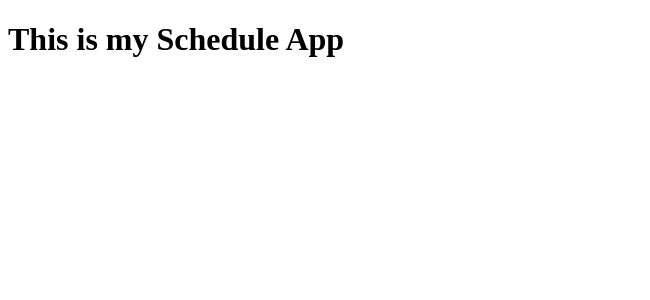
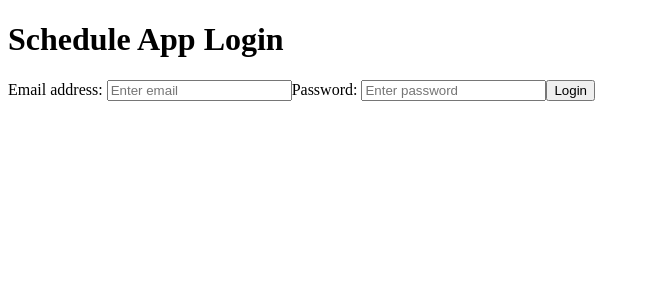
Before and after one commit to Mfloyd10/schedule-app, a React (Vite) app: page /login in a window 1280 px wide. Shown: the top 300 px of the page, without its empty margins (0-650 px from the left). Built offline with nearby package versions, Linux system fonts and the light colour scheme; no server answers.

Commit message:
Set up supabase client and project structure

```diff
--- a/src/App.jsx
+++ b/src/App.jsx
@@ -1,13 +1,17 @@
-import { useState } from 'react'
-import './App.css'
+import { BrowserRouter, Routes, Route, Navigate } from 'react-router-dom'
+import Login from './pages/Login'
+import Dashboard from './pages/Dashboard'
 
 function App() {
-
-  return (
-    <main>
-      <h1>This is my Schedule App</h1>
-    </main>
-  )
+    return (
+        <BrowserRouter>
+            <Routes>
+                <Route path="/" element={<Navigate to="/login" />} />
+                <Route path="/login" element={<Login />} />
+                <Route path="/dashboard" element={<Dashboard />} />
+            </Routes>
+        </BrowserRouter>
+    )
 }
 
 export default App
--- /dev/null
+++ b/src/pages/Dashboard.jsx
@@ -0,0 +1,22 @@
+import { useEffect, useState } from 'react'
+import { useNavigate } from 'react-router-dom'
+import { supabase } from '../supabaseClient'
+
+export default function Dashboard() {
+    const [session, setSession] = useState(null)
+    const navigate = useNavigate()
+
+    useEffect(() => {
+        supabase.auth.getSession().then(({ data: { session } }) => {
+            if (!session) {
+                navigate('/login')
+            } else {
+                setSession(session)
+            }
+        })
+    }, [])
+
+    if (!session) return null
+
+    return <div>Dashboard</div>
+}
--- /dev/null
+++ b/src/pages/Login.jsx
@@ -0,0 +1,74 @@
+import {useEffect, useState} from 'react'
+import {data, useNavigate} from 'react-router-dom'
+import {supabase} from '../supabaseClient'
+
+export default function Login() {
+
+    const [email, setEmail] = useState('')
+    const [password, setPassword] = useState('')
+    const [error, setError] = useState('')
+    const [loading, setLoading] = useState(false)
+    const navigate = useNavigate()
+
+    const handleLogin = async (e) => {
+        e.preventDefault()
+        setLoading(true)
+        setError('')
+
+        const { error } = await supabase.auth.signInWithPassword({ email, password })
+
+        if (error) {
+            setError('Invalid email or password')
+            setLoading(false)
+        } else {
+            navigate('/dashboard')
+        }
+
+    }
+
+    //Renable after testing.
+    /*useEffect(() => {
+        supabase.auth.getSession().then(({ data: { session } }) => {
+            if (session) {
+                navigate('/dashboard')
+            }
+        })
+    }, [])*/
+
+    return (
+        <>
+            <header>
+                <h1>Schedule App Login</h1>
+            </header>
+
+            <main className="login">
+                <form onSubmit={handleLogin}>
+                    <label htmlFor="email">Email address: </label>
+                    <input
+                    id="email"
+                    type="email"
+                    value={email}
+                    required
+                    autoComplete="email"
+                    placeholder="Enter email"
+                    onChange={(e) => setEmail(e.target.value)}
+                    />
+
+                    <label htmlFor="password">Password: </label>
+                    <input
+                    id="password"
+                    type="password"
+                    value={password}
+                    required
+                    placeholder="Enter password"
+                    autoComplete="off"
+                    onChange={(e) => setPassword(e.target.value)}
+                    />
+
+                    <span>{error}</span>
+                    <button type="submit">Login</button>
+                </form>
+            </main>
+        </>
+    )
+}
--- /dev/null
+++ b/src/supabaseClient.js
@@ -0,0 +1,6 @@
+import { createClient } from '@supabase/supabase-js'
+
+const supabaseUrl = import.meta.env.VITE_SUPABASE_URL
+const supabaseAnonKey = import.meta.env.VITE_SUPABASE_ANON_KEY
+
+export const supabase = createClient(supabaseUrl, supabaseAnonKey)
```
Also changed, not shown: src/pages/Dashboard.css (added), src/pages/Login.css (added).
